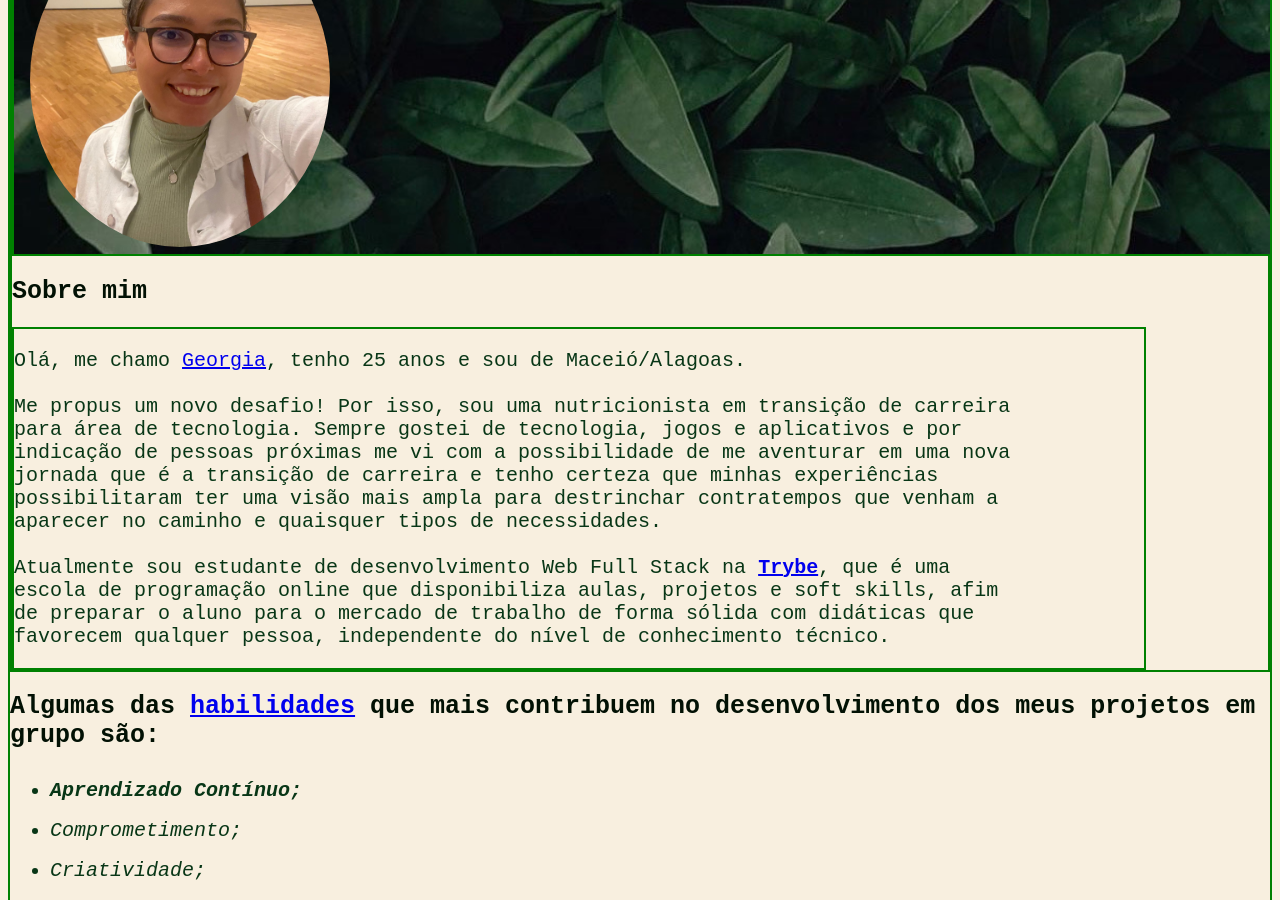
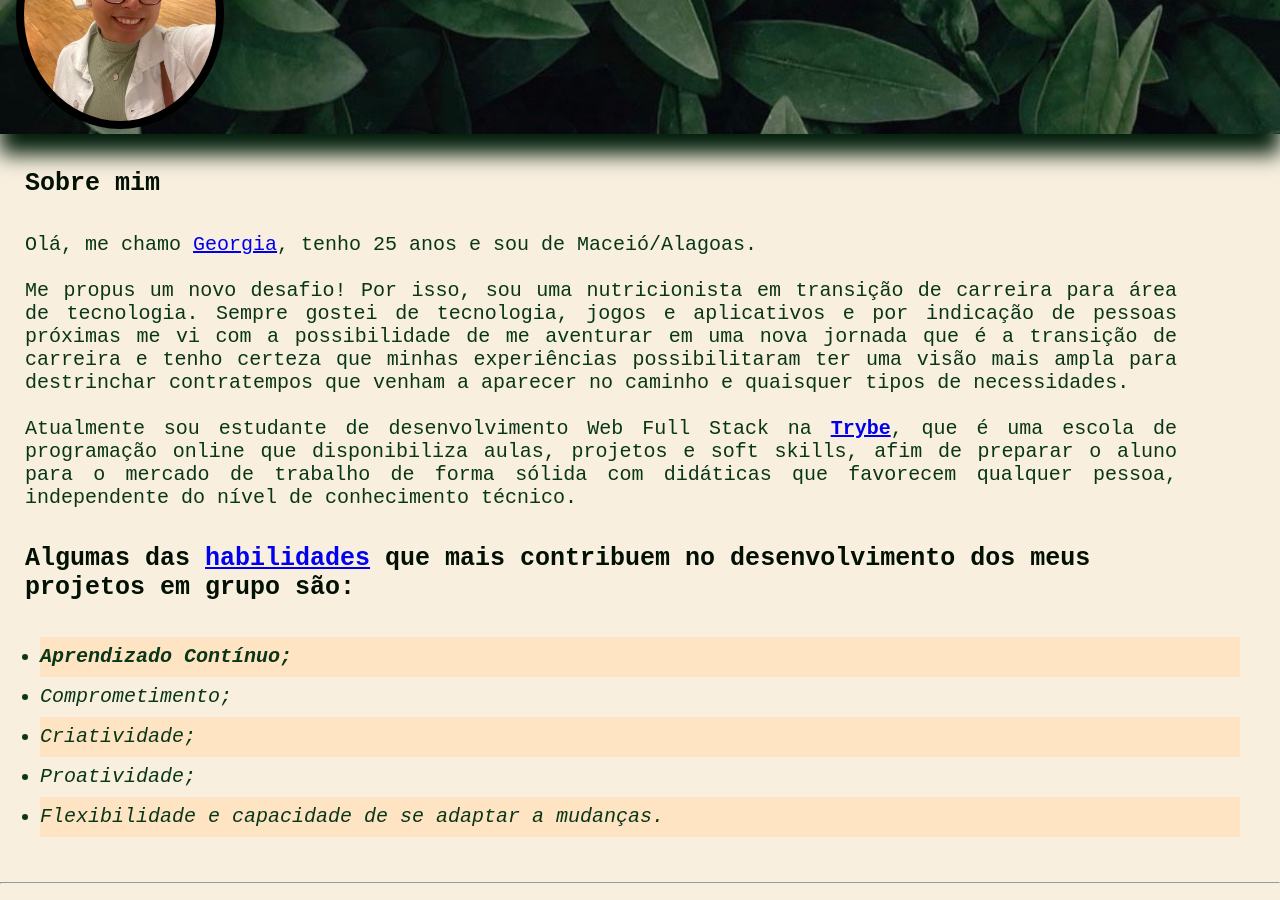
Before and after one commit to georgia-rocha/trybe-exercises, a plain HTML site: page fundamentos/bloco-03-html-e-css/dia-1-html-css-estruturas-de-pagina/index.html in a window 1280 px wide. Shown: the part 110-1010 px from the top of the page. Drawn offline with Linux system fonts and the light colour scheme.

Commit message:
estilizando li

```diff
--- a/fundamentos/bloco-03-html-e-css/dia-1-html-css-estruturas-de-pagina/index.html
+++ b/fundamentos/bloco-03-html-e-css/dia-1-html-css-estruturas-de-pagina/index.html
@@ -17,14 +17,12 @@
     <img src="foto pessoal.jpeg" id="Georgia"alt="Foto mostra Georgia, uma Nutricionista em transição de carreira para área de desenvolvimento web" width="300px">
     </div>
     <h2>Sobre mim</h2>
-    <div class="paragrafos">
     <p class="descricao">Olá, me chamo <a href="#Georgia">Georgia</a>, tenho 25 anos e sou de Maceió/Alagoas.<br>
     <br>
     Me propus um novo desafio! Por isso, sou uma nutricionista em transição de carreira para área de tecnologia. Sempre gostei de tecnologia, jogos e aplicativos e por indicação de pessoas próximas me vi com a possibilidade de me aventurar em uma nova jornada que é a transição de carreira e tenho certeza que minhas experiências possibilitaram ter uma visão mais ampla para destrinchar contratempos que venham a aparecer no caminho e quaisquer tipos de necessidades.<br>
     <br>
     Atualmente sou estudante de desenvolvimento Web Full Stack na <a href="https://www.betrybe.com/" target="_blank"><b>Trybe</b></a>, que é uma escola de programação online que disponibiliza aulas, projetos e soft skills, afim de preparar o aluno para o mercado de trabalho de forma sólida com didáticas que favorecem qualquer pessoa, independente do nível de conhecimento técnico.</p>
-    </div>
-    </div>
+</div>
     <!--Sessão 2 // Habilidades-->
     <h2>Algumas das <a href="#habilidades">habilidades</a> que mais contribuem no desenvolvimento dos meus projetos em grupo são:</h2>
     <ul class="list-style"><id="habilidades">
--- a/fundamentos/bloco-03-html-e-css/dia-1-html-css-estruturas-de-pagina/style.css
+++ b/fundamentos/bloco-03-html-e-css/dia-1-html-css-estruturas-de-pagina/style.css
@@ -1,7 +1,16 @@
-        h1, h2 {
+       h1, h2 {
             font-family: 'Courier New', Courier, monospace;
             color :rgb(2, 17, 4);
             font-size: 25px;
+            margin-left: 25px;
+            margin-bottom: 35px;
+            margin-top: 35px;
+            width: 90%;
+        }
+
+        * {
+            margin: 0;
+            padding: 0;
         }
 
         .meuNome {
@@ -17,18 +26,18 @@
         #Georgia{
             border-radius: 50%;
             margin-top: 9px;
+            background-color: black;
+            padding: 8px;
             margin-left: 16px;
+            width: 15%;
         }
 
         .profile {
             background-image: url(fotodecapa2.JPG);
-            width: 100%;
-            height: 350px;
-            top: 20px;
-            left: 20px;
+            background-position: 50% 25%;
             background-repeat: no-repeat;
             background-size: cover;
-
+            box-shadow: 0px 20px 20px rgb(2, 29, 11);
         }
 
         body {
@@ -39,6 +48,9 @@
         #formato {
             color: rgb(8, 54, 22);
             font-family: 'Courier New', Courier, monospace;
+            text-align: center;
+            margin-left: 25px;
+            margin-bottom: 45px;
         }
 
         .list-style {
@@ -47,18 +59,32 @@
             font-family: 'Courier New', Courier, monospace;
             font-style: italic;
             line-height: 40px;
+            margin-left: 40px;
+            margin-bottom: 45px;
         }
 
-        .paragrafos {
-            width: 90%;
+        ul li:nth-child(odd) {
+            background-color: bisque;
+            color: rgb(8, 54, 22);
+            margin-right: 40px;
+        }
+        ul li:hover:nth-child(odd){
+            background-color: rgb(8, 54, 22);
+            color:antiquewhite ;
+            margin-right: 40px;
+        }
+
+        li:hover{
+            background-color: rgb(8, 54, 22);
+            color: antiquewhite;
+            margin-right: 40px;
         }
 
         .descricao {
             font-family: 'Courier New', Courier, monospace;
             width: 90%;
             color: rgb(8, 54, 22);
+            text-align: justify;
+            margin-bottom: 15px;
+            margin-left: 25px;
         }
-
-        div {
-            border: 2px solid green;
-        }
```
